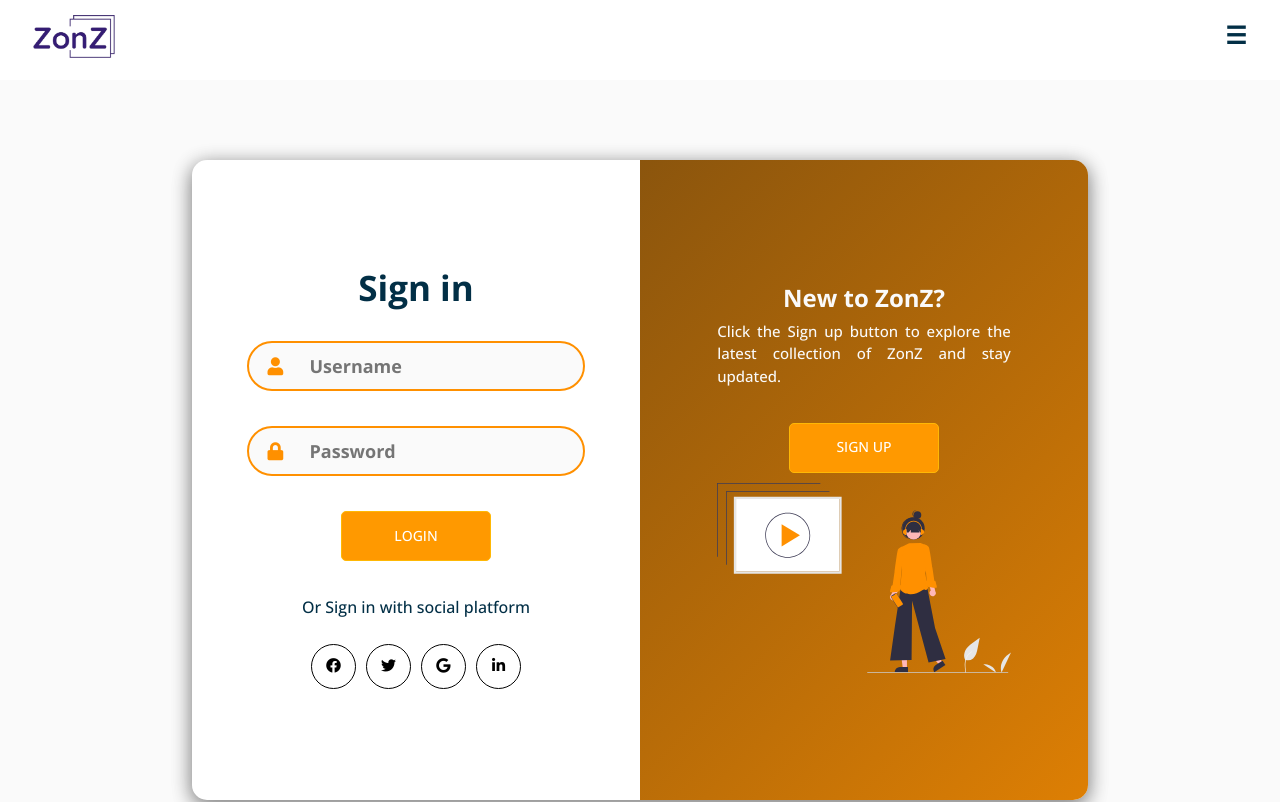
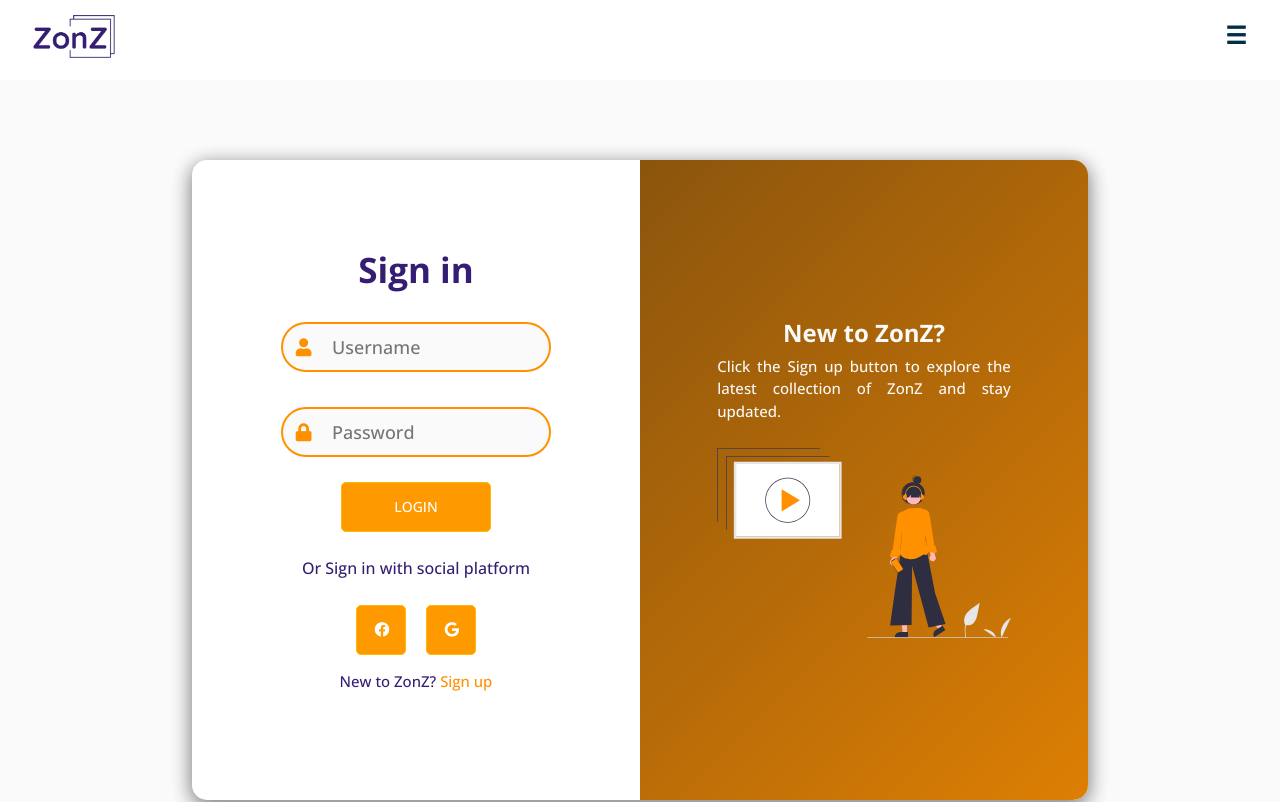
Before and after one commit to bhargavi-cuberoot/zonzstaticlandingmain, a website built with Vite: page Signup.html in a window 1280 px wide. Shown: the top 802 px of the page. Built offline with nearby package versions, Linux system fonts and the light colour scheme.

Commit message:
Change signup page

```diff
--- a/Signup.html
+++ b/Signup.html
@@ -58,19 +58,16 @@
                 <input type="submit" value="Login" class="signupbtn">
                 <p class="social-text">Or Sign in with social platform</p>
                 <div class="social-media">
-                    <a href="#" class="socialmedia-icons">
+                  <div class="googlebtn">
+                  <button class="iconbtn"><a href="#" class="socialmedia-icons">
                         <i class="fab fa-facebook"></i>
-                    </a>
-                    <a href="" class="socialmedia-icons">
-                        <i class="fab fa-twitter"></i>
-                    </a>
-                    <a href="" class="socialmedia-icons">
+                    </a></button></div>
+                    <div class="linkedinbtn">
+                    <button class="iconbtn"><a href="" class="socialmedia-icons">
                         <i class="fab fa-google"></i>
-                    </a>
-                    <a href="" class="socialmedia-icons">
-                        <i class="fab fa-linkedin-in"></i>
-                    </a>
+                    </a></button></div>
                 </div>
+                <p style="color:#351d74;">New to ZonZ? <a href="#" id="sign-up-btn" style="text-decoration: none; color: #ff9000;"> Sign up</a></p>
                 <p class="account-text">Don't have an account? <a href="#" id="sign-up-btn2">Sign up</a></p>
             </form>
             <form action="" class="sign-up-form" id="signupform">
@@ -90,19 +87,16 @@
                 <input type="submit" value="Sign up" class="signupbtn">
                 <p class="social-text">Or Sign in with social platform</p>
                 <div class="social-media">
-                    <a href="#" class="socialmedia-icons">
-                        <i class="fab fa-facebook"></i>
-                    </a>
-                    <a href="" class="socialmedia-icons">
-                        <i class="fab fa-twitter"></i>
-                    </a>
-                    <a href="" class="socialmedia-icons">
-                        <i class="fab fa-google"></i>
-                    </a>
-                    <a href="" class="socialmedia-icons">
-                        <i class="fab fa-linkedin-in"></i>
-                    </a>
+                  <div class="googlebtn">
+                    <button class="iconbtn"><a href="#" class="socialmedia-icons">
+                          <i class="fab fa-facebook"></i>
+                      </a></button></div>
+                      <div class="linkedinbtn">
+                      <button class="iconbtn"><a href="" class="socialmedia-icons">
+                          <i class="fab fa-google"></i>
+                      </a></button></div>
                 </div>
+                    <p style="color:#351d74;">Already a member? <a href="#" id="sign-in-btn" style="text-decoration: none; color: #ff9000;"> Sign in</a></p>
                 <p class="account-text">Already have an account? <a href="#" id="sign-in-btn2">Sign in</a></p>
             </form>
         </div>
@@ -111,7 +105,7 @@
                 <div class="signupcontent">
                     <h3>Member of ZonZ?</h3>
                     <p>If already a member of ZonZ then why wait to Sign in?</p>
-                    <button class="signupbtn" id="sign-in-btn">Sign in</button>
+                    <!-- <button class="signupbtn" id="sign-in-btn">Sign in</button> -->
                 </div>
                 <img src="/public/images/demo/Signin.svg"  alt="" class="signupimage">
             </div>
@@ -119,7 +113,7 @@
                 <div class="signupcontent">
                     <h3>New to ZonZ?</h3>
                     <p>Click the Sign up button to explore the latest collection of ZonZ and stay updated.</p>
-                    <button class="signupbtn" id="sign-up-btn">Sign up</button>
+                    <!-- <button class="signupbtn" id="sign-up-btn">Sign up</button> -->
                 </div>
                 <img src="/public/images/demo/signup.svg" alt="" class="signupimage">
             </div>
@@ -186,7 +180,7 @@
         </div>
       </footer>
       <script>
-        const sign_in_btn = document.querySelector("#sign-in-btn");
+            const sign_in_btn = document.querySelector("#sign-in-btn");
             const sign_up_btn = document.querySelector("#sign-up-btn");
             const signupcontainer = document.querySelector(".signupcontainer");
             const sign_in_btn2 = document.querySelector("#sign-in-btn2");
--- a/styles.css
+++ b/styles.css
@@ -2749,9 +2749,10 @@
 .signintitle {
   font-size: 35px;
   margin-bottom: 10px;
+  color:#351d74;
 }
 .signininput-field {
-  width: 100%;
+  width: 80%;
   height: 50px;
   background: #fafafa;
   margin: 10px 0;
@@ -2773,8 +2774,8 @@
   outline: none !important;
   width: 100%;
   font-size: 18px;
-  font-weight: 600;
-  color: #fafafa;
+  /* font-weight: 600;
+  color: #fafafa; */
 }
 .signupbtn {
   text-decoration: none;
@@ -2789,10 +2790,39 @@
   color: var(--clr-white);
   border: 1px solid var(--clr-warning);
   background-color: #FF9900;
-  margin:10px 0;
+  margin:auto;
   text-transform: uppercase;
 }
-
+.iconbtn a {
+  display: flex;
+  align-items: center;
+  justify-content: center;
+}
+
+.iconbtn{
+  border: 1px solid var(--clr-warning);
+  background-color: #FF9900;
+  text-decoration: none;
+  width:50px;
+  height:50px;
+  -ms-user-select: none;
+  user-select: none;
+  padding: 0;
+  border-radius: var(--border-radius-base);
+  font-size: 16x;
+  font-weight: 600;
+}
+.iconbtn:hover{
+  text-decoration: none;
+  -ms-user-select: none;
+  user-select: none;
+  border-radius: var(--border-radius-base);
+  font-size: var(--fs-300);
+  font-weight: 500;
+  color: var(--clr-warning);
+  background: var(--clr-white);
+  border: 1px solid var(--clr-warning);
+  }
 .signupbtn:hover{
 text-decoration: none;
 -ms-user-select: none;
@@ -2807,26 +2837,30 @@
 .social-text {
   margin: 10px 0;
   font-size: 16px;
+  color:#351d74;
 }
 .social-media {
   display: flex;
   justify-content: center;
 }
 .socialmedia-icons{
-  height: 45px;
-  width: 45px;
+  height: 50px;
+  width: 50px;
   display: flex;
   align-items: center;
   justify-content: center;
-  color: #000000;
-  border: 1px solid #000000;
+  color: #fff;
+  border: none;
   border-radius: 50px;
-  margin: 0 5px;
   text-decoration: none;
 }
 .socialmedia-icons:hover {
   color: #ff9000;
   border-color: #ff9000;
+}
+.googlebtn,
+.linkedinbtn {
+  margin: 0 10px;
 }
 .panels-container {
   position: absolute;
```
